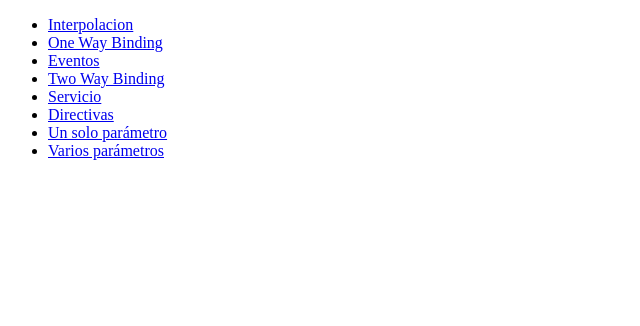
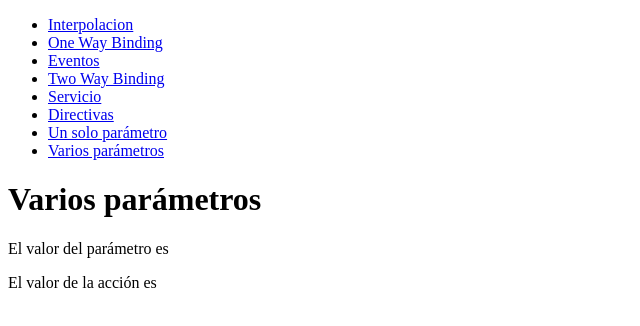
Before and after one commit to victor-fernandezm/proyecto-repaso, an Angular app: page /multi in a window 1280 px wide. Before the commit this address led to /. Shown: the top 326 px of the page, without its empty margins (0-640 px from the left). Built offline with nearby package versions, Linux system fonts and the light colour scheme.

Commit message:
Pasar los parametros del 9 por queryParams para tener ambos metodos

```diff
--- a/src/app/app-routing.module.ts
+++ b/src/app/app-routing.module.ts
@@ -17,7 +17,7 @@ const routes: Routes = [
 	{path: "servicio", component: HwServiceComponent},
 	{path: "directivas", component: DirectivesComponent},
 	{path: "single/:id", component: SingleParamComponent},
-	{path: "multi/:action/:id", component: MultiParamComponent},
+	{path: "multi", component: MultiParamComponent},
 ];
 
 @NgModule({
--- a/src/app/app.component.html
+++ b/src/app/app.component.html
@@ -6,7 +6,7 @@
     <li><a routerLink="/servicio">Servicio</a></li>
     <li><a routerLink="/directivas">Directivas</a></li>
     <li><a [routerLink]="['single', 0]">Un solo parámetro</a></li>
-    <li><a [routerLink]="['multi', 'delete', 0]">Varios parámetros</a></li>
+    <li><a [routerLink]="['multi']" [queryParams]="{action: 'delete', id: 0}">Varios parámetros</a></li>
 </ul>
 
 <router-outlet></router-outlet>
--- a/src/app/multi-param/multi-param.component.ts
+++ b/src/app/multi-param/multi-param.component.ts
@@ -10,7 +10,7 @@ export class MultiParamComponent {
 	idParam: number;
 	actionParam: number;
 	constructor(private route: ActivatedRoute) {
-		this.idParam = route.snapshot.params['id'];
-		this.actionParam = route.snapshot.params['action'];
+		this.idParam = route.snapshot.queryParams['id'];
+		this.actionParam = route.snapshot.queryParams['action'];
 	}
 }
```
